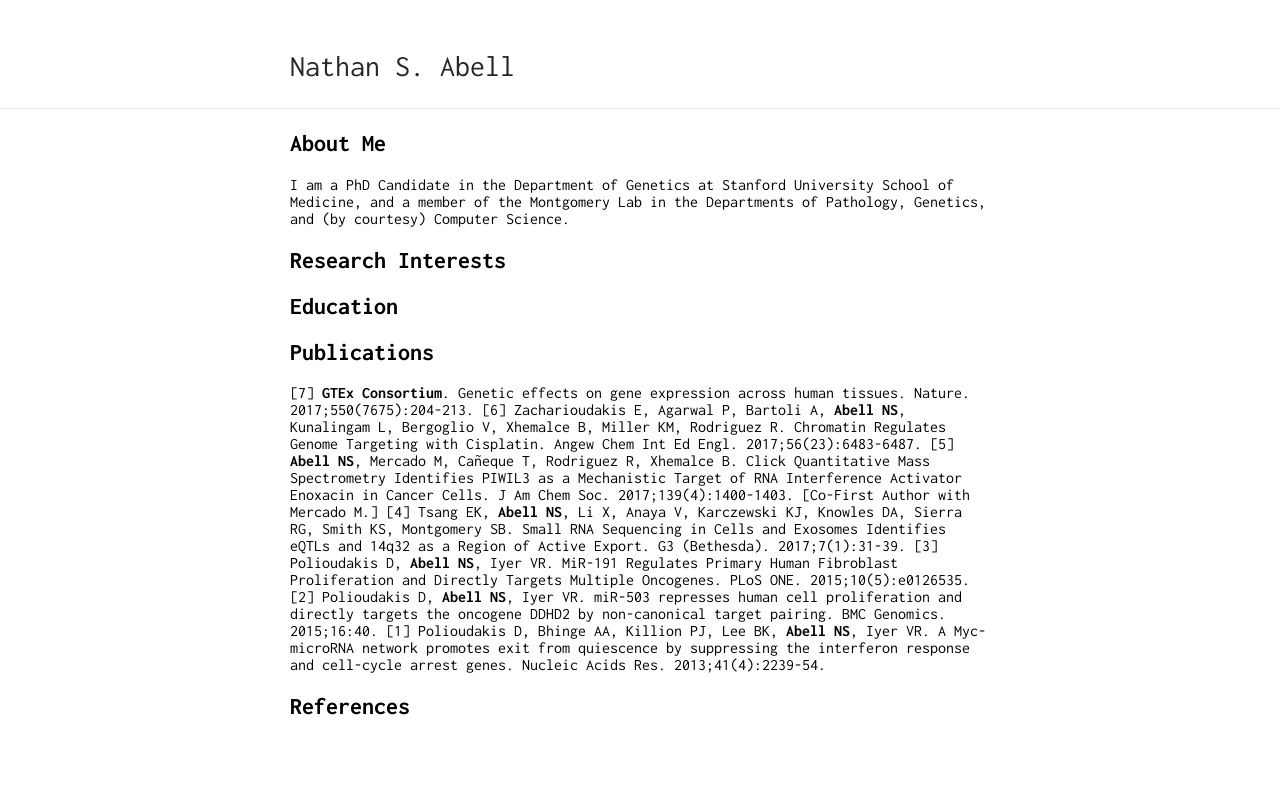
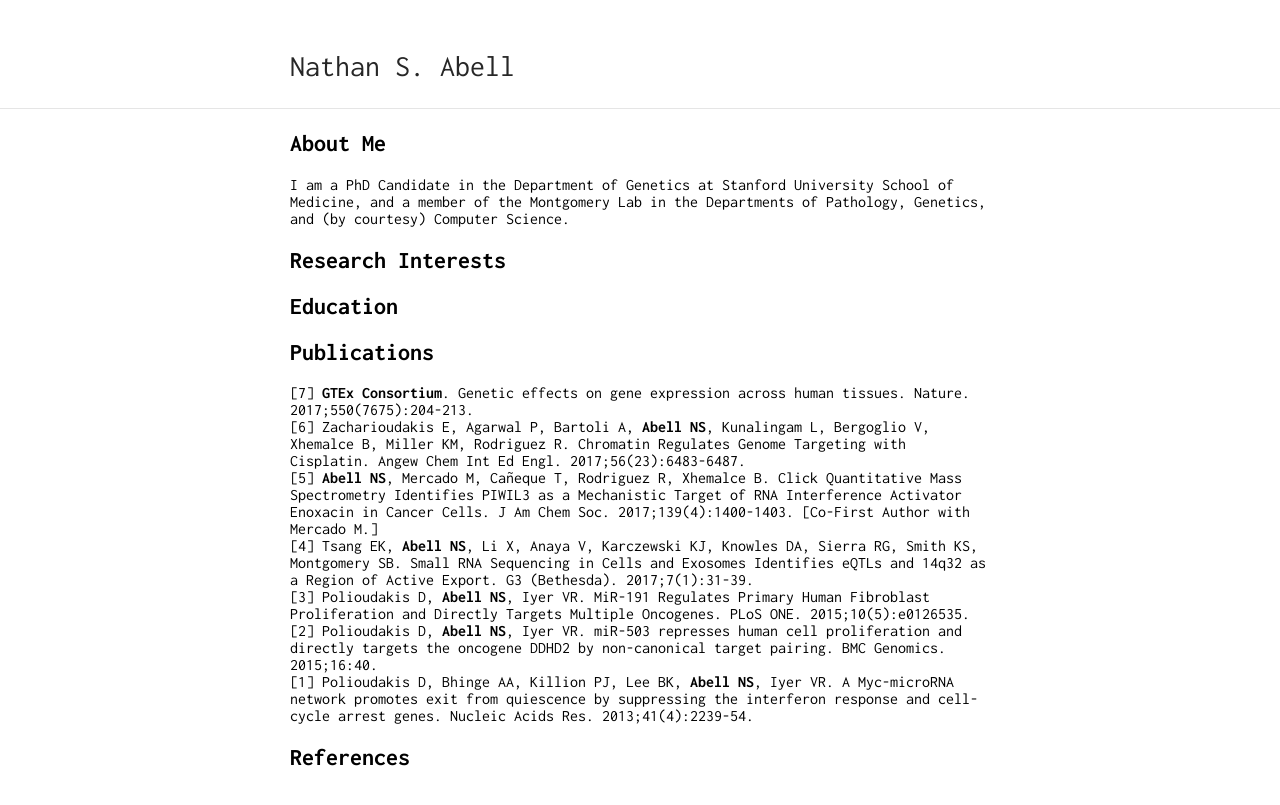
Before and after one commit to nsabell/nsabell.github.io, a Jekyll site: the page built from index.md, in a window 1280 px wide. Shown: the top 805 px of the page. Built offline with Jekyll 4.4.1, drawn with Linux system fonts in a browser that asks for light colours; our own code applies the rules of GitHub Pages for plain Markdown files.

Commit message:
publications

```diff
--- a/index.md
+++ b/index.md
@@ -12,12 +12,12 @@ I am a PhD Candidate in the Department of Genetics at Stanford University School
 
 ## Publications
 
-[7] **GTEx Consortium**. Genetic effects on gene expression across human tissues. Nature. 2017;550(7675):204-213.
-[6] Zacharioudakis E, Agarwal P, Bartoli A, **Abell NS**, Kunalingam L, Bergoglio V, Xhemalce B, Miller KM, Rodriguez R. Chromatin Regulates Genome Targeting with Cisplatin. Angew Chem Int Ed Engl. 2017;56(23):6483-6487.
-[5] **Abell NS**, Mercado M, Cañeque T, Rodriguez R, Xhemalce B. Click Quantitative Mass Spectrometry Identifies PIWIL3 as a Mechanistic Target of RNA Interference Activator Enoxacin in Cancer Cells. J Am Chem Soc. 2017;139(4):1400-1403. [Co-First Author with Mercado M.]
-[4] Tsang EK, **Abell NS**, Li X, Anaya V, Karczewski KJ, Knowles DA, Sierra RG, Smith KS, Montgomery SB. Small RNA Sequencing in Cells and Exosomes Identifies eQTLs and 14q32 as a Region of Active Export. G3 (Bethesda). 2017;7(1):31-39.
-[3] Polioudakis D, **Abell NS**, Iyer VR. MiR-191 Regulates Primary Human Fibroblast Proliferation and Directly Targets Multiple Oncogenes. PLoS ONE. 2015;10(5):e0126535.
-[2] Polioudakis D, **Abell NS**, Iyer VR. miR-503 represses human cell proliferation and directly targets the oncogene DDHD2 by non-canonical target pairing. BMC Genomics. 2015;16:40.
+[7] **GTEx Consortium**. Genetic effects on gene expression across human tissues. Nature. 2017;550(7675):204-213. \\
+[6] Zacharioudakis E, Agarwal P, Bartoli A, **Abell NS**, Kunalingam L, Bergoglio V, Xhemalce B, Miller KM, Rodriguez R. Chromatin Regulates Genome Targeting with Cisplatin. Angew Chem Int Ed Engl. 2017;56(23):6483-6487. \\
+[5] **Abell NS**, Mercado M, Cañeque T, Rodriguez R, Xhemalce B. Click Quantitative Mass Spectrometry Identifies PIWIL3 as a Mechanistic Target of RNA Interference Activator Enoxacin in Cancer Cells. J Am Chem Soc. 2017;139(4):1400-1403. [Co-First Author with Mercado M.] \\
+[4] Tsang EK, **Abell NS**, Li X, Anaya V, Karczewski KJ, Knowles DA, Sierra RG, Smith KS, Montgomery SB. Small RNA Sequencing in Cells and Exosomes Identifies eQTLs and 14q32 as a Region of Active Export. G3 (Bethesda). 2017;7(1):31-39. \\
+[3] Polioudakis D, **Abell NS**, Iyer VR. MiR-191 Regulates Primary Human Fibroblast Proliferation and Directly Targets Multiple Oncogenes. PLoS ONE. 2015;10(5):e0126535. \\
+[2] Polioudakis D, **Abell NS**, Iyer VR. miR-503 represses human cell proliferation and directly targets the oncogene DDHD2 by non-canonical target pairing. BMC Genomics. 2015;16:40. \\
 [1] Polioudakis D, Bhinge AA, Killion PJ, Lee BK, **Abell NS**, Iyer VR. A Myc-microRNA network promotes exit from quiescence by suppressing the interferon response and cell-cycle arrest genes. Nucleic Acids Res. 2013;41(4):2239-54.
 
 ## References
```
